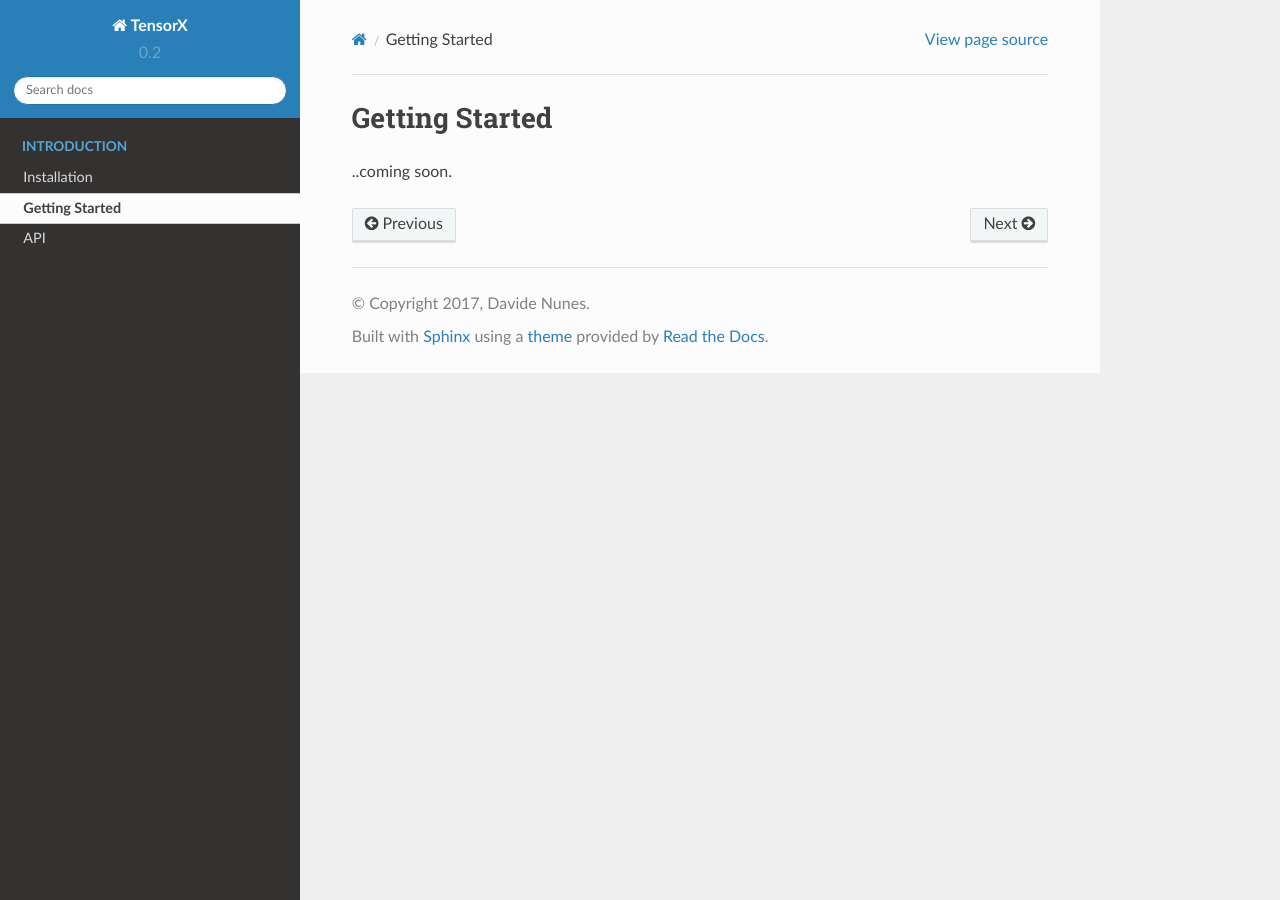
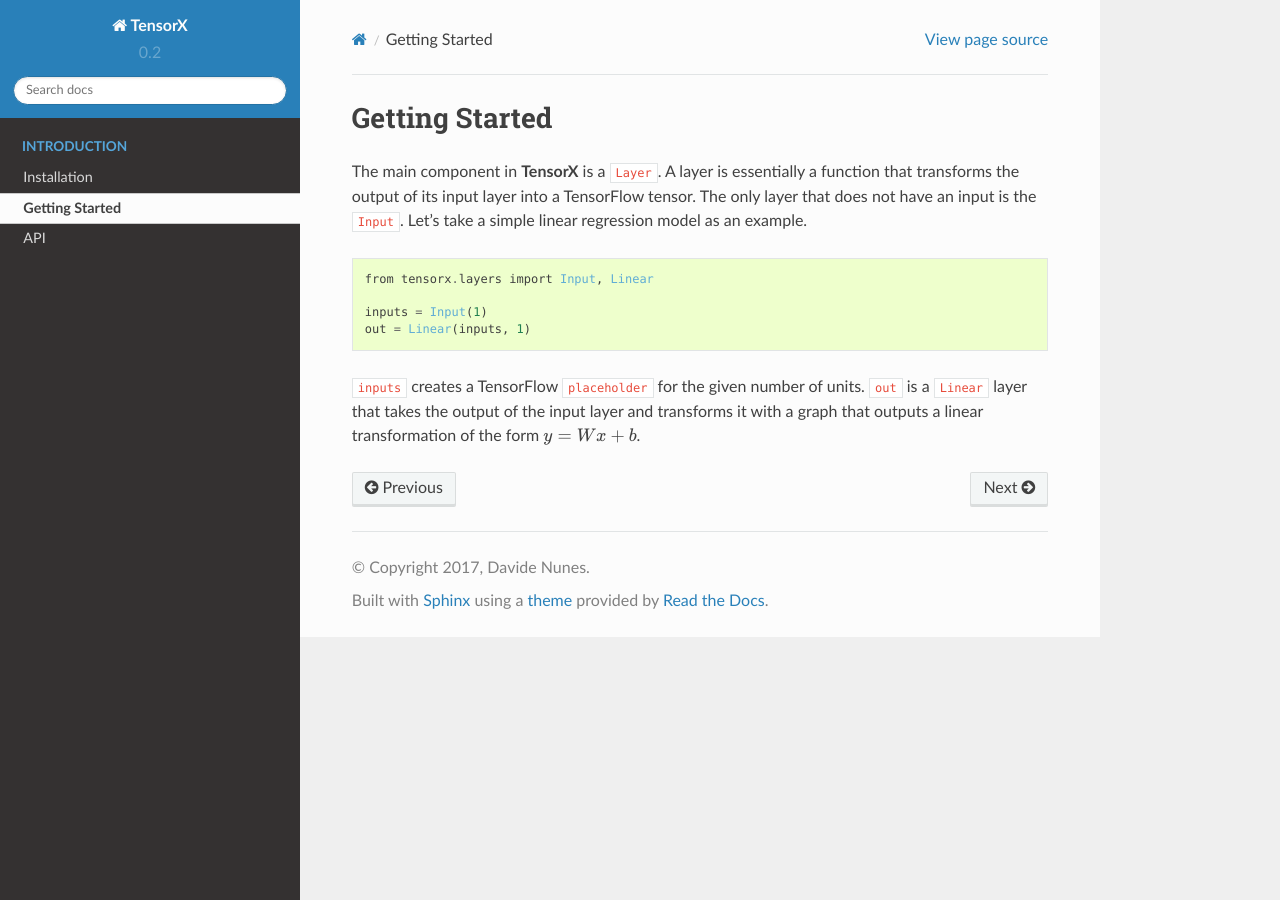
Before and after one commit to tensorx/tensorx, a Sphinx documentation site: the page built from docs/getting-started.rst, in a window 1280 px wide. Built offline with Sphinx 7.4.7 and the Read the Docs theme 2.0.0, drawn with Linux system fonts in a browser that asks for light colours.

Commit message:
Started doc for Getting Started

```diff
--- a/docs/getting-started.rst
+++ b/docs/getting-started.rst
@@ -1,4 +1,16 @@
 Getting Started
 ###############
 
-..coming soon.
+The main component in **TensorX** is a ``Layer``. A layer is essentially a function that transforms the output of its
+input layer into a TensorFlow tensor. The only layer that does not have an input is the ``Input``. Let's take a simple
+linear regression model as an example.
+
+.. code-block:: ruby
+
+    from tensorx.layers import Input, Linear
+
+    inputs = Input(1)
+    out = Linear(inputs, 1)
+
+``inputs`` creates a TensorFlow ``placeholder`` for the given number of units. ``out`` is a ``Linear`` layer that takes
+the output of the input layer and transforms it with a graph that outputs a linear transformation of the form :math:`y = Wx + b`.
```
